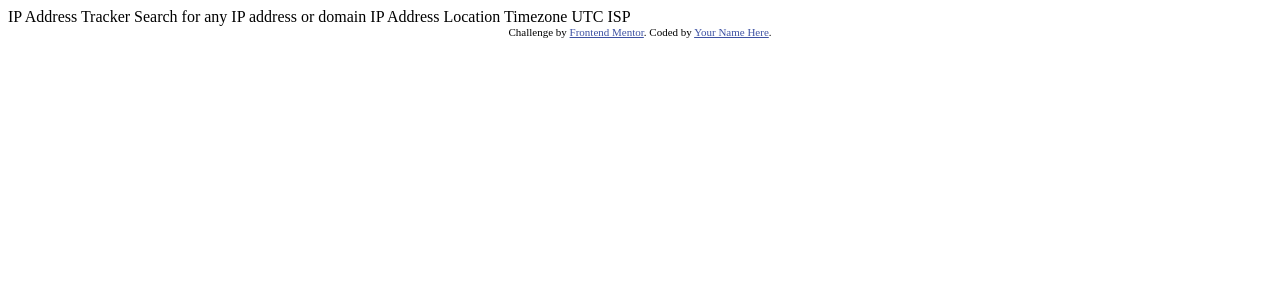
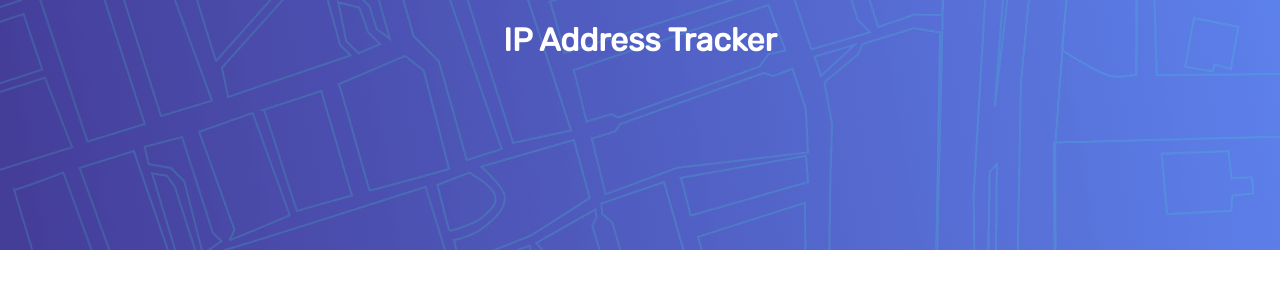
Before and after one commit to rlou88/ip-address-tracker, a plain HTML site: page index.html in a window 1280 px wide. Drawn offline with Linux system fonts and the light colour scheme.

Commit message:
add: banner image and styles

```diff
--- a/index.html
+++ b/index.html
@@ -1,34 +1,50 @@
 <!DOCTYPE html>
 <html lang="en">
   <head>
-  <meta charset="UTF-8">
-  <meta name="viewport" content="width=device-width, initial-scale=1.0"> <!-- displays site properly based on user's device -->
+    <meta charset="UTF-8" />
+    <meta name="viewport" content="width=device-width, initial-scale=1.0" />
+    <link
+      rel="stylesheet"
+      href="https://fonts.googleapis.com/css?family=Rubik"
+    />
+    <link rel="stylesheet" href="style.css" />
+    <!-- displays site properly based on user's device -->
 
-  <link rel="icon" type="image/png" sizes="32x32" href="./images/favicon-32x32.png">
+    <link
+      rel="icon"
+      type="image/png"
+      sizes="32x32"
+      href="./images/favicon-32x32.png"
+    />
 
-  <title>Frontend Mentor | IP Address Tracker</title>
+    <title>IP Address Tracker</title>
 
     <!-- Feel free to remove these styles or customise in your own stylesheet 👍 -->
     <style>
-    .attribution { font-size: 11px; text-align: center; }
-    .attribution a { color: hsl(228, 45%, 44%); }
+      .attribution {
+        font-size: 11px;
+        text-align: center;
+      }
+      .attribution a {
+        color: hsl(228, 45%, 44%);
+      }
     </style>
   </head>
   <body>
+    <!-- IP Address Tracker Search for any IP address or domain IP Address Location
+    Timezone UTC -->
+    <!-- add offset value dynamically using the API -->
+    <!-- ISP -->
 
-  IP Address Tracker
+    <!-- <div class="attribution">
+      Challenge by
+      <a href="https://www.frontendmentor.io?ref=challenge" target="_blank"
+        >Frontend Mentor</a
+      >. Coded by <a href="#">Your Name Here</a>.
+    </div> -->
 
-  Search for any IP address or domain
+    <h1>IP Address Tracker</h1>
 
-  IP Address
-  Location
-  Timezone
-    UTC <!-- add offset value dynamically using the API -->
-  ISP
-
-  <div class="attribution">
-    Challenge by <a href="https://www.frontendmentor.io?ref=challenge" target="_blank">Frontend Mentor</a>.
-    Coded by <a href="#">Your Name Here</a>.
-  </div>
+    <script src=""></script>
   </body>
 </html>
--- /dev/null
+++ b/style.css
@@ -0,0 +1,11 @@
+body {
+  background-image: url(images/pattern-bg.png);
+  background-repeat: no-repeat;
+  font-family: Rubik, serif;
+}
+
+h1 {
+  text-align: center;
+  font-weight: 700;
+  color: white;
+}
```
Also changed, not shown: package-lock.json (added), 1 other file. Lines whose indentation alone changed are shown as unchanged.
